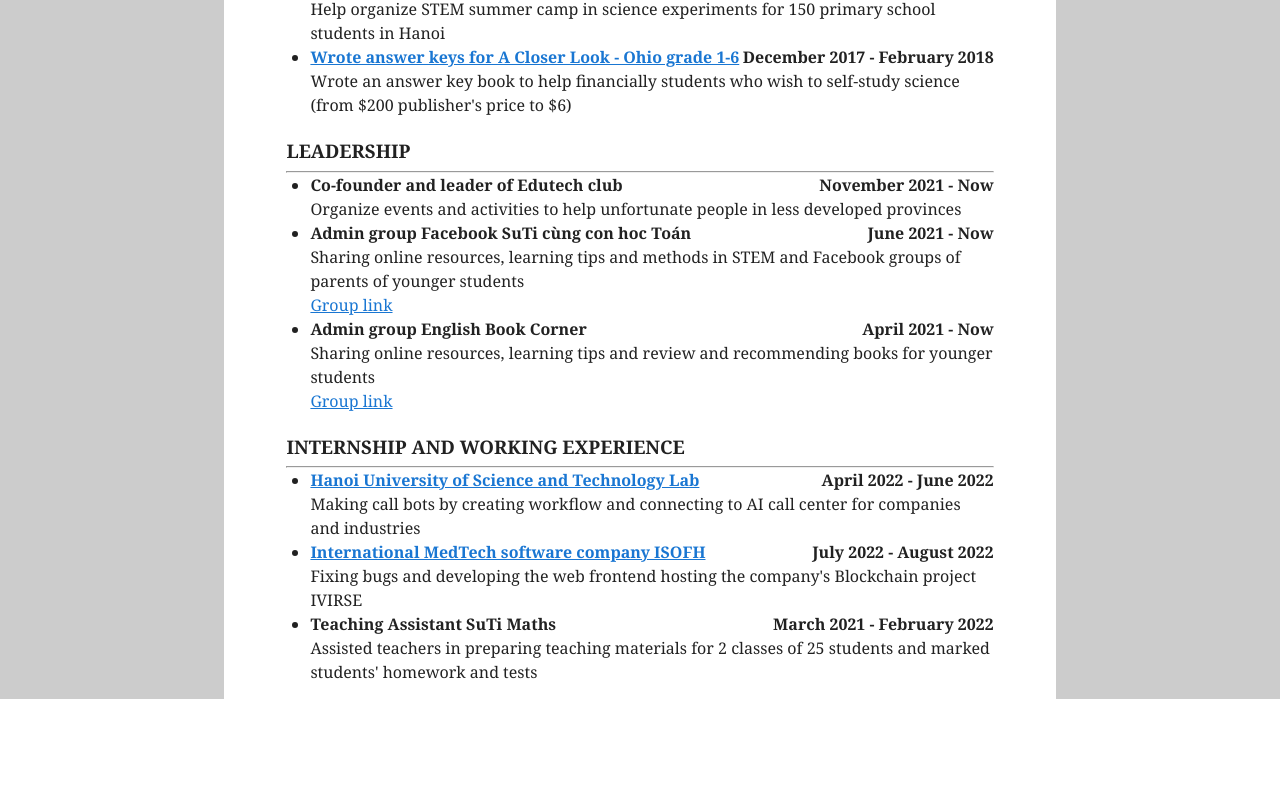
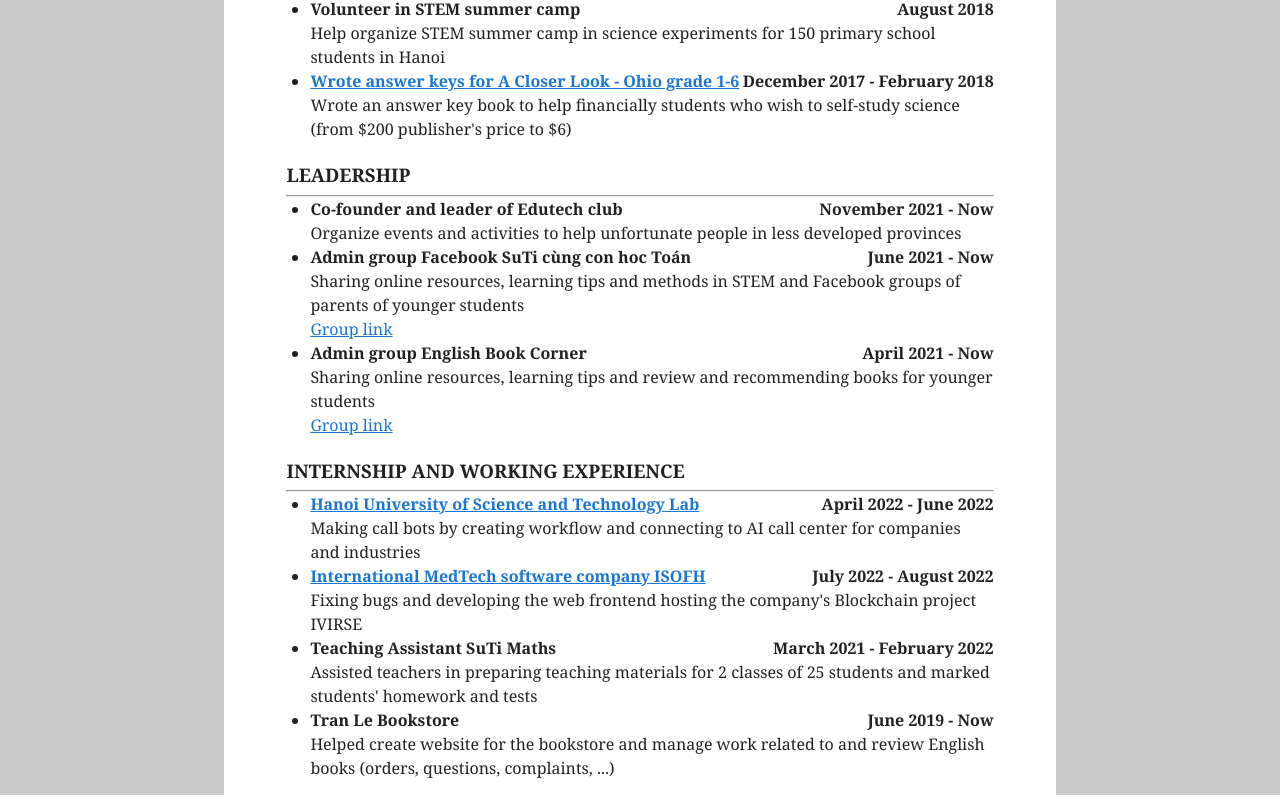
Before and after one commit to vdc109/resume-page, a Vue app: page / in a window 1280 px wide. Shown: the part 1908-2708 px from the top of the page. Before the commit the page ends 2612 px from the top, so only its background shows below. Built offline with nearby package versions, Linux system fonts and the light colour scheme.

Commit message:
Update index.vue

```diff
--- a/src/pages/Home/index.vue
+++ b/src/pages/Home/index.vue
@@ -6,6 +6,8 @@
       h1.header VINH DO
       v-spacer
     .content
+      span For website version of resume:
+      a(href="https://resume-page-site.netlify.app/", target="_blank") click here
       h3 CONTACT
       hr.sep-bar
       span Email: vinhdc109@gmail.com
@@ -237,6 +239,12 @@
           b.time1 March 2021 - February 2022
           v-spacer
           span Assisted teachers in preparing teaching materials for 2 classes of 25 students and marked students' homework and tests
+        li
+          span
+            b Tran Le Bookstore
+          b.time1 June 2019 - Now
+          v-spacer
+          span Helped create website for the bookstore and manage work related to and review English books (orders, questions, complaints, ...)
 
 
       .footer
```
